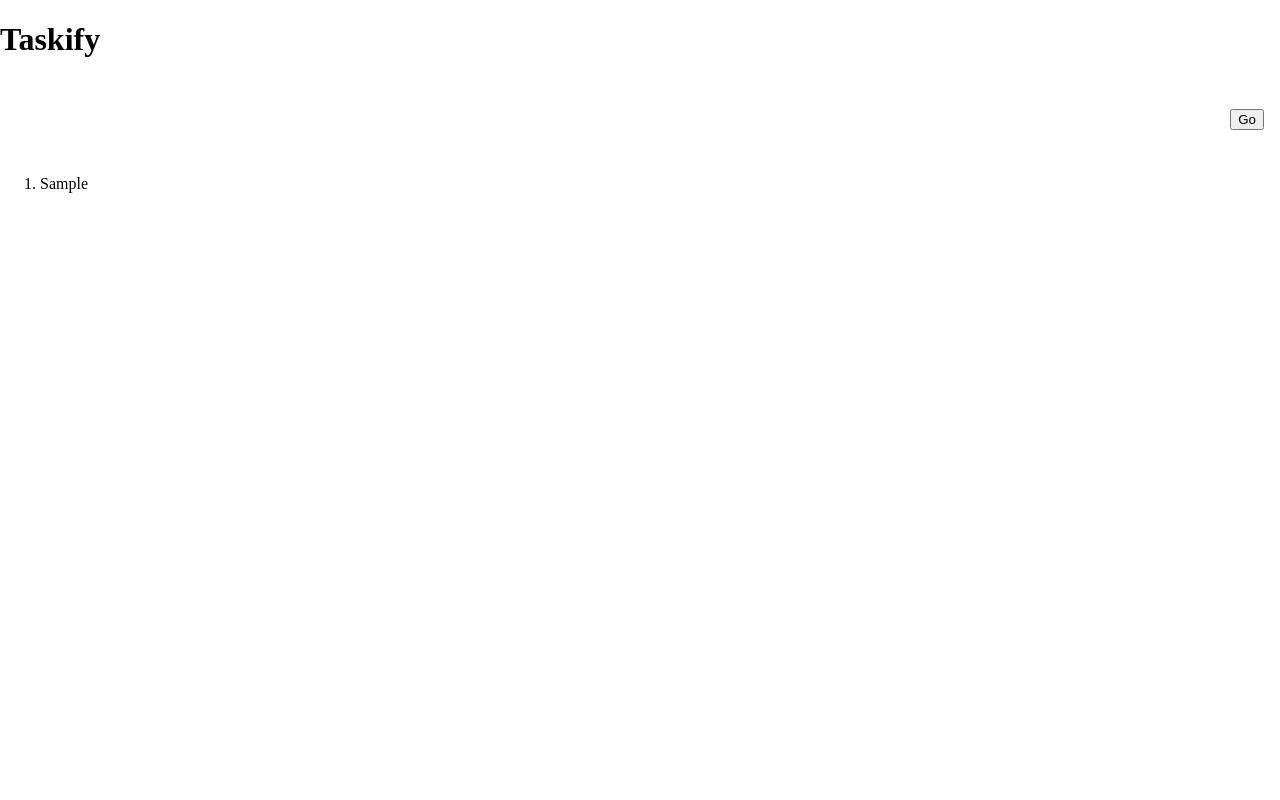
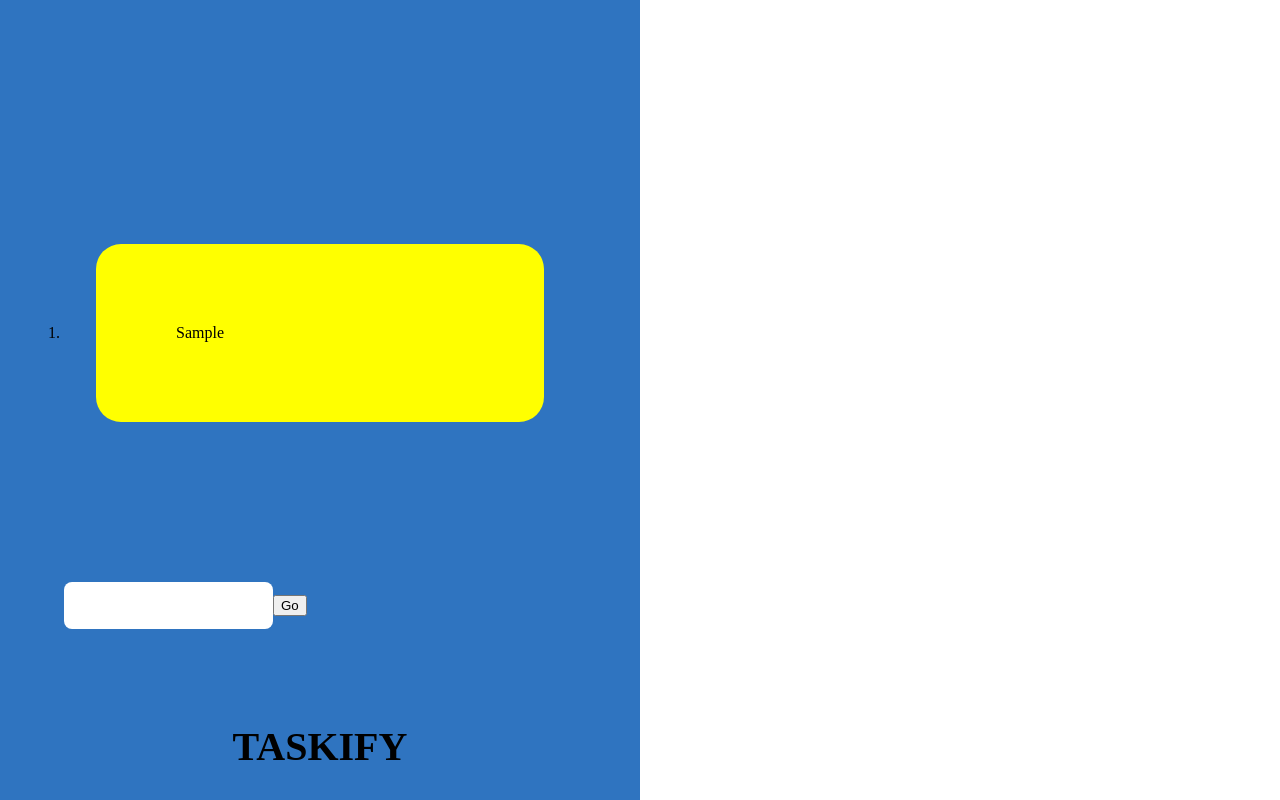
Before and after one commit to FelixBC/Taskify, a React (Vite) app: page / in a window 1280 px wide. Both pictures are taken after typing "Sample" into the empty fields and a click on the button "Go". Built offline with nearby package versions, Linux system fonts and the light colour scheme; the HTML template or start-up script is replaced by a standard one.

Commit message:
Feature: adding some css

```diff
--- a/src/App.tsx
+++ b/src/App.tsx
@@ -1,6 +1,7 @@
 import Header from "./components/Header";
 import AddTaskInput from "./components/AddTaskInput";
 import "./styles/global.css";
+import "./components/App.css"
 import { useState } from "react";
 import type { SubmitEvent } from "react";
 import type { Todo } from "./components/model";
@@ -20,7 +21,7 @@ function App() {
   };
 
   return (
-    <div className="App">
+    <div className="app">
       <Header className="heading">Taskify</Header>
       <AddTaskInput todo={todo} setTodo={setTodo} handleAdd={handleAdd} />
       <TaskHolder todos={todos} setTodos={setTodos} />
--- a/src/components/App.css
+++ b/src/components/App.css
@@ -1,9 +1,8 @@
-.App {
-  width: 100vw;
+.app {
+  width: 50vw;
   height: 100vh;
   display: flex;
-  flex-direction: column;
-  align-items: center;
+  flex-direction: column-reverse;
   background-color: #2f74c0;
   font-family: "Neucha", cursive;
 }
--- /dev/null
+++ b/src/components/TaskHolder.css
@@ -0,0 +1,12 @@
+.card {
+  margin: 3em;
+  display: block;
+}
+
+.card__list {
+  padding: 5em;
+  margin: 2em;
+  background-color: yellow;
+  border-radius: 25px;
+  text-align: left;
+}
--- a/src/components/TaskHolder.tsx
+++ b/src/components/TaskHolder.tsx
@@ -1,22 +1,21 @@
 import React from "react";
-import type {Todo} from "./model"
-
+import type { Todo } from "./model";
+import "./TaskHolder.css";
 type TodosProps = {
   todos: Todo[];
   setTodos: React.Dispatch<React.SetStateAction<Todo[]>>;
 };
 
-
 // set todos in case we add delete here etc.
 const TaskHolder: React.FC<TodosProps> = ({ todos, setTodos }) => {
   return (
-    <div className="todos">
-      <ol>
+      <ol className="card">
         {todos.map((todo) => (
-          <li key={todo.id}>{todo.todo}</li>
+          <li key={todo.id}>
+            <p className="card__list">{todo.todo}</p>
+          </li>
         ))}
       </ol>
-    </div>
   );
 };
 
```
Also changed, not shown: src/styles/global.css (line endings or trailing spaces).
